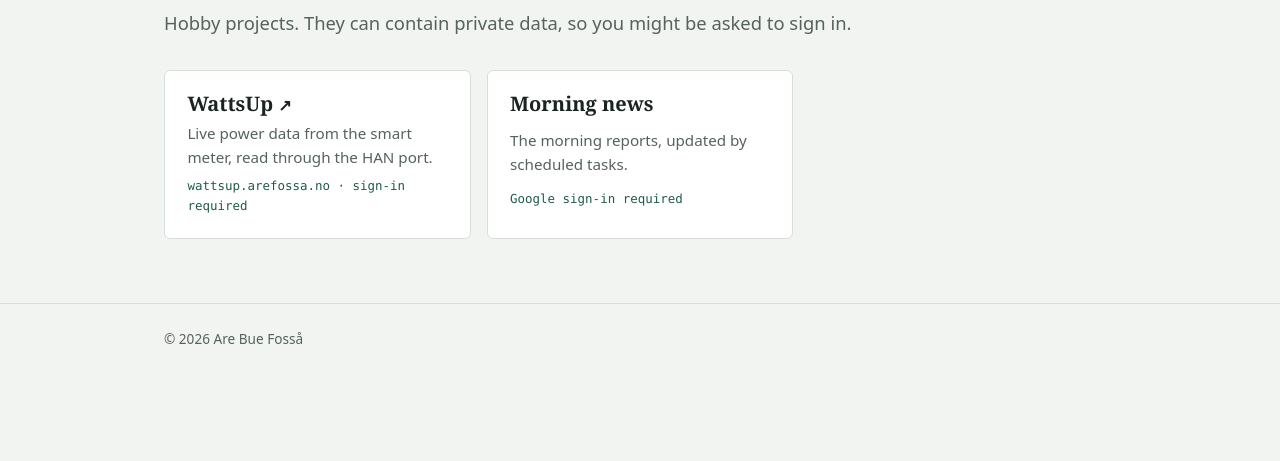
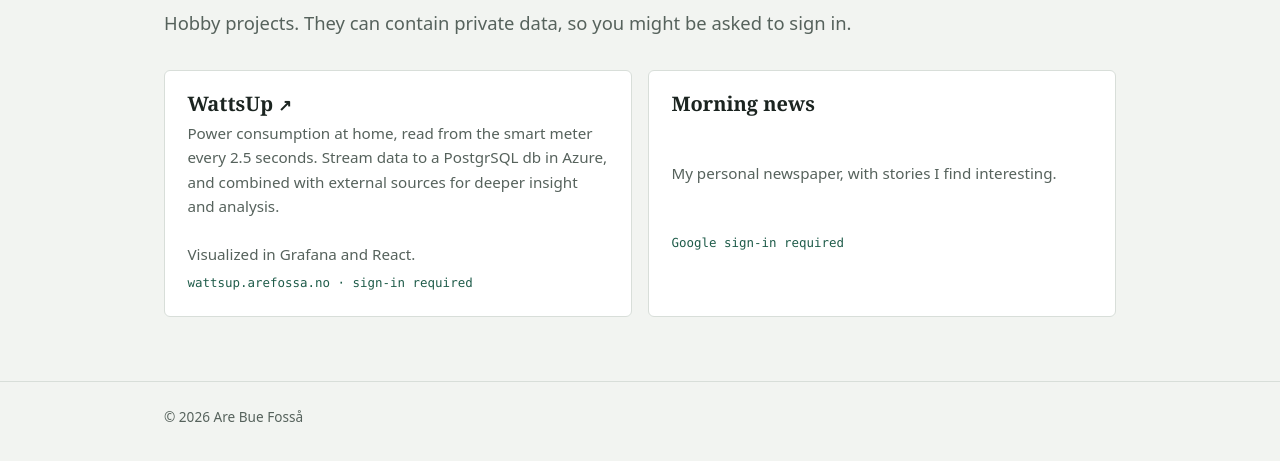
Before and after one commit to arefossa/arefossa.no, a plain HTML site: page projects/index.html in a window 1280 px wide. Shown: the part 259-720 px from the top of the page. Drawn offline with Linux system fonts and the light colour scheme.

Commit message:
endringer på projects

```diff
--- a/assets/style.css
+++ b/assets/style.css
@@ -124,7 +124,8 @@ h2 { font-size: 1.35rem; }
 .facts { margin: 0; padding-left: 1.25rem; display: grid; gap: 0.4rem; color: var(--muted); font-size: 1.05rem; text-wrap: pretty; }
 .facts strong { color: var(--fg); font-weight: 600; }
 
-/* Forsiden: de tre valgene som fliser, tre eller én i bredden, så ingen står alene. */
+/* Fliser (forsiden og Projects): alle på én rad som fyller hele bredden, uansett om det er to eller
+   tre. På smale skjermer står de under hverandre, så ingen står alene på en rad. */
 .tiles {
   list-style: none;
   margin: 0;
@@ -134,7 +135,7 @@ h2 { font-size: 1.35rem; }
   gap: 1rem;
 }
 @media (min-width: 720px) {
-  .tiles { grid-template-columns: repeat(3, 1fr); }
+  .tiles { grid-template-columns: none; grid-auto-flow: column; grid-auto-columns: 1fr; }
 }
 .tile {
   display: grid;
--- a/projects/index.html
+++ b/projects/index.html
@@ -30,14 +30,18 @@
         <li>
           <a class="tile" href="https://wattsup.arefossa.no/">
             <h2>WattsUp <span class="ext" aria-hidden="true">↗</span></h2>
-            <p>Live power data from the smart meter, read through the HAN port.</p>
+            <p>Power consumption at home, read from the smart meter every 2.5 seconds. Stream data to a PostgrSQL db in Azure,
+               and combined with external sources for deeper insight and analysis.
+               <br>
+               <br>
+              Visualized in Grafana and React.</p>
             <span class="meta">wattsup.arefossa.no · sign-in required</span>
           </a>
         </li>
         <li>
           <a class="tile" href="/morning-news/">
             <h2>Morning news</h2>
-            <p>The morning reports, updated by scheduled tasks.</p>
+            <p>My personal newspaper, with stories I find interesting.</p>
             <span class="meta">Google sign-in required</span>
           </a>
         </li>
```
